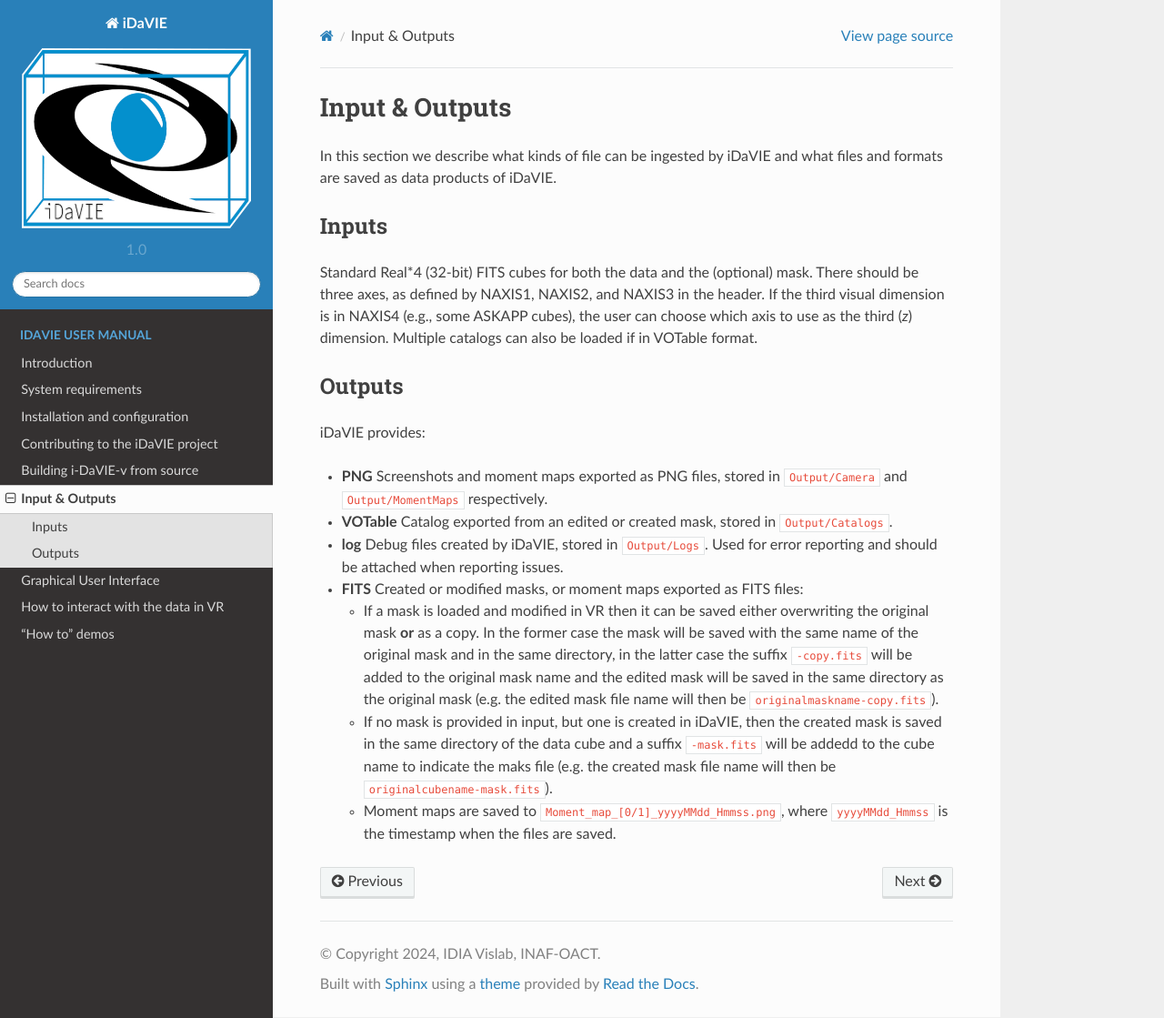
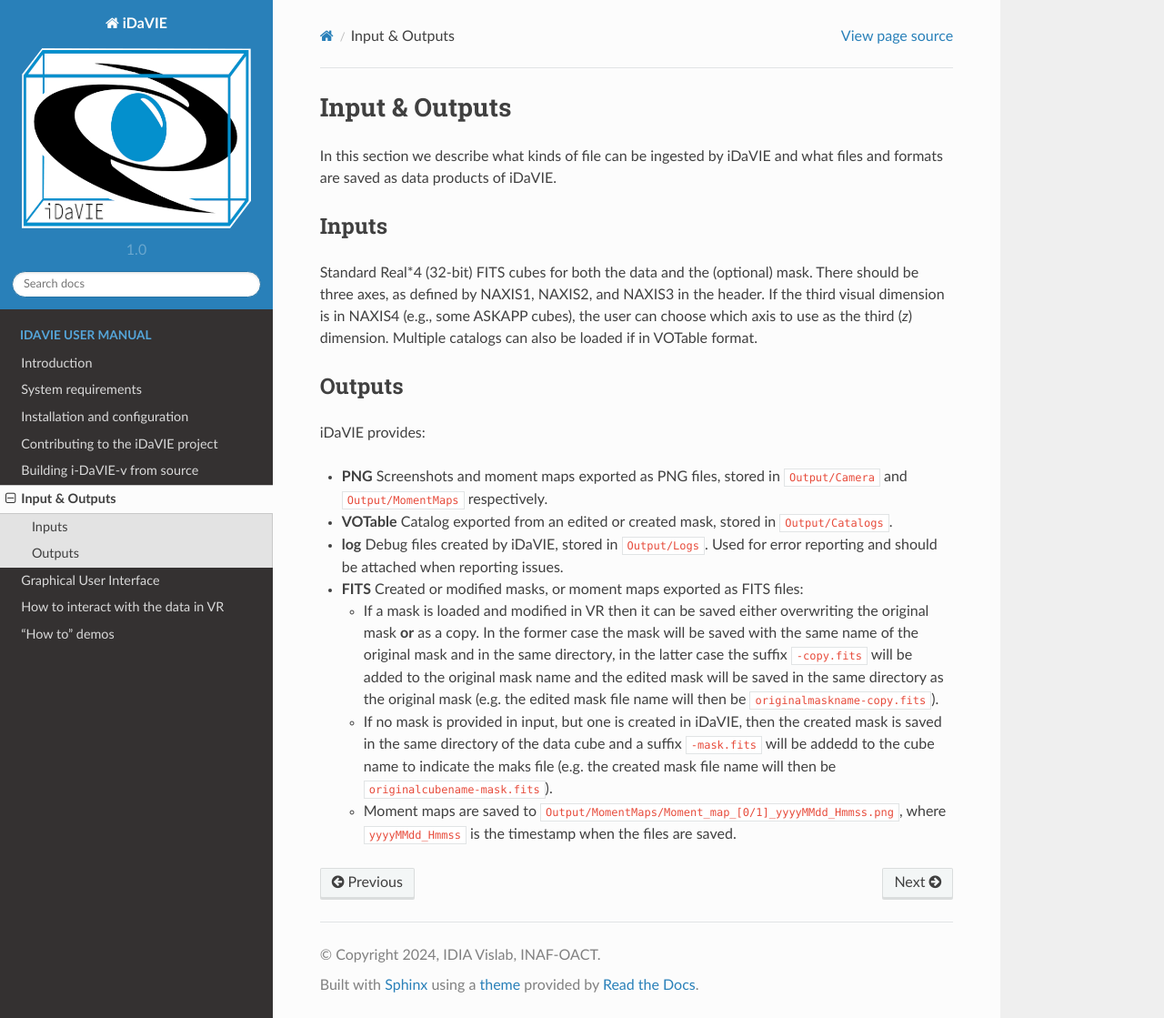
Before and after one commit to vdhulst/idavie_docs, a Sphinx documentation site: the page built from docs/source/inputs_outputs.rst, in a window 1280 px wide and 1119 px high. Shown: the whole window at 91% size. Built offline with Sphinx 7.4.7 and the Read the Docs theme 2.0.0, drawn with Linux system fonts in a browser that asks for light colours.

Commit message:
Update inputs_outputs.rst

```diff
--- a/docs/source/inputs_outputs.rst
+++ b/docs/source/inputs_outputs.rst
@@ -19,4 +19,4 @@
 
   * If a mask is loaded and modified in VR then it can be saved either overwriting the original mask **or**  as a copy. In the former case the mask will be saved with the same name of the original mask and in the same directory, in the latter case the suffix :literal:`-copy.fits` will be added to the original mask name and the edited mask will be saved in the same directory as the original mask (e.g. the edited mask file name will then be :literal:`originalmaskname-copy.fits`).
   * If no mask is provided in input, but one is created in iDaVIE, then the created mask is saved in the same directory of the data cube and a suffix :literal:`-mask.fits` will be addedd to the cube name to indicate the maks file (e.g. the created mask file name will then be :literal:`originalcubename-mask.fits`).
-  * Moment maps are saved to :literal:`Moment_map_[0/1]_yyyyMMdd_Hmmss.png`, where :literal:`yyyyMMdd_Hmmss` is the timestamp when the files are saved.
+  * Moment maps are saved to :literal:`Output/MomentMaps/Moment_map_[0/1]_yyyyMMdd_Hmmss.png`, where :literal:`yyyyMMdd_Hmmss` is the timestamp when the files are saved.
```
